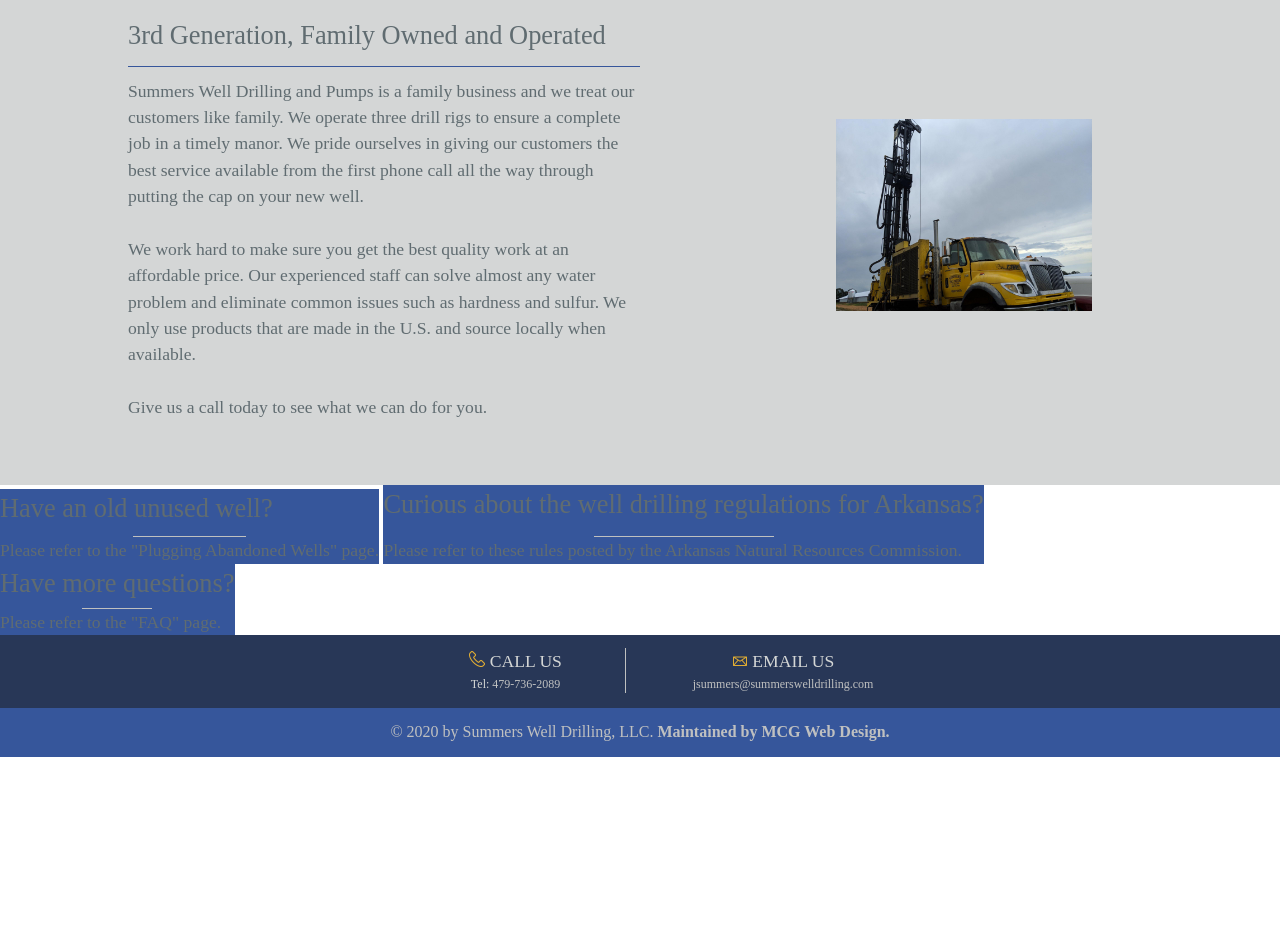
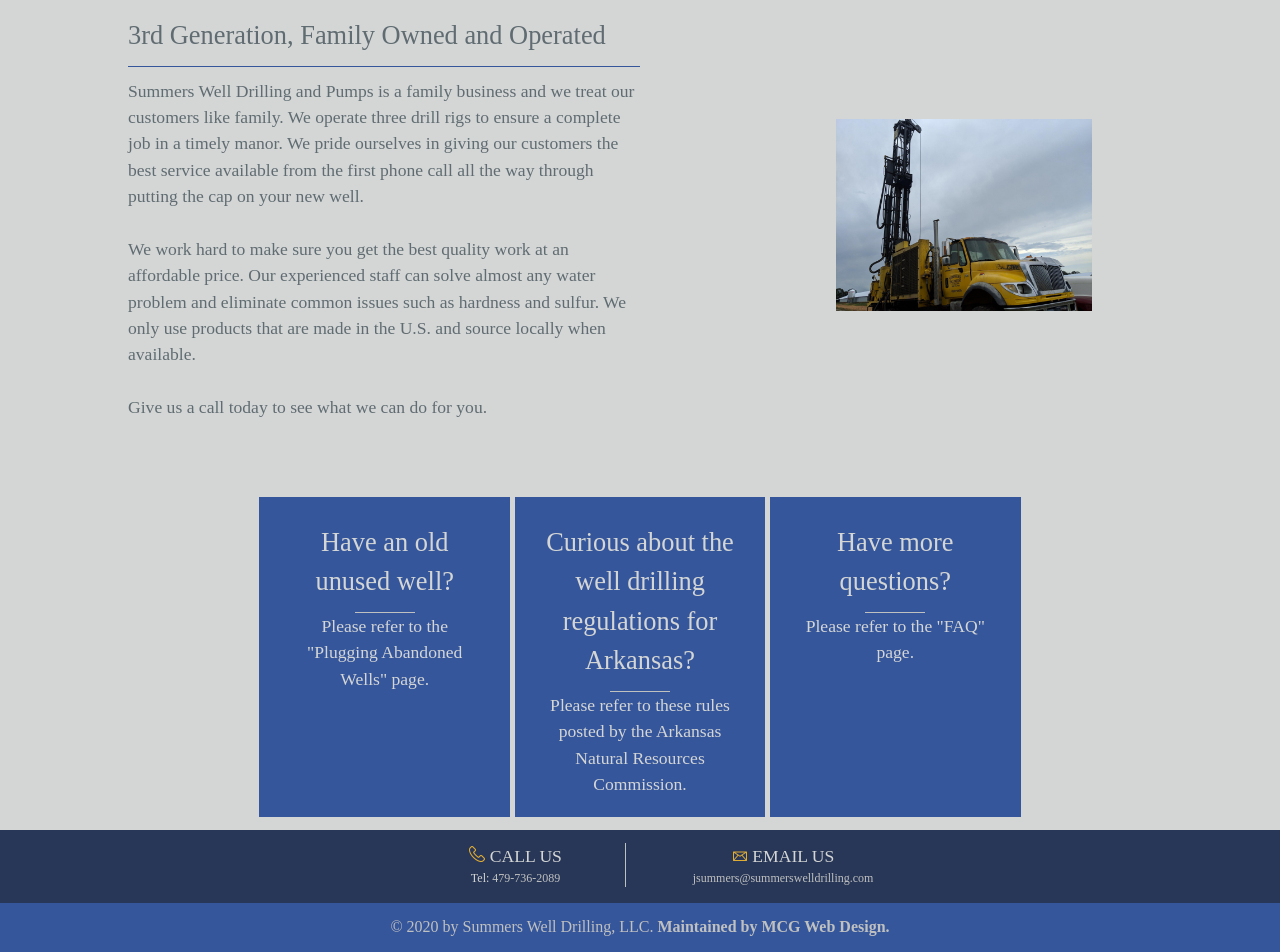
Before and after one commit to jamess999888/SummersDrilling, a Jekyll site: the page built from index.md, in a window 1280 px wide. Shown: the part 804-1756 px from the top of the page. Built offline with Jekyll 4.4.1, drawn with Linux system fonts in a browser that asks for light colours; our own code applies the rules of GitHub Pages for plain Markdown files; before the commit the page ends 1561 px from its top, so only the background shows below that.

Commit message:
styling bottom link boxes:

```diff
--- a/_layouts/default.html
+++ b/_layouts/default.html
@@ -97,7 +97,6 @@
                     Please refer to these rules posted by the Arkansas Natural Resources Commission.
                 </div>
             </div>
-        </div>
             <div class="bottom-block-link">
                 <h2 class="bottom-block-link-header">
                     Have more questions?
--- a/css/style.css
+++ b/css/style.css
@@ -1191,10 +1191,26 @@ ul.topnav li.right {
     padding-top: 2%;
 }
 
+.bottom-block-links {
+    background-color: #D4D6D6;
+    color: #D4D6D5;
+    width: 100%;
+    padding: 1%;
+    text-align: center;
+    position: relative;
+}
+
 .bottom-block-link {
-    position: relative;
     background-color: #36569B;
     display: inline-block;
+    padding: 2% 2% 0 2%;
+    width: 20%;
+    height: 20rem;
+    vertical-align: middle;
+}
+
+.bottom-block-link-content {
+    margin-top: 5%;
 }
 
 .bottom-block-link-header:after {
@@ -1206,7 +1222,7 @@ ul.topnav li.right {
     /* This will center the border. */
     width: 30%;
     /* Change this to whatever width you want. */
-    padding-top: 2%;
+    padding-top: 5%;
     /* This creates some space between the element and the border. */
     border-bottom: 1px solid #BFC0C0;
     /* This creates the border. Replace black with whatever color you want. */
```
Lines whose indentation alone changed are shown as unchanged.
